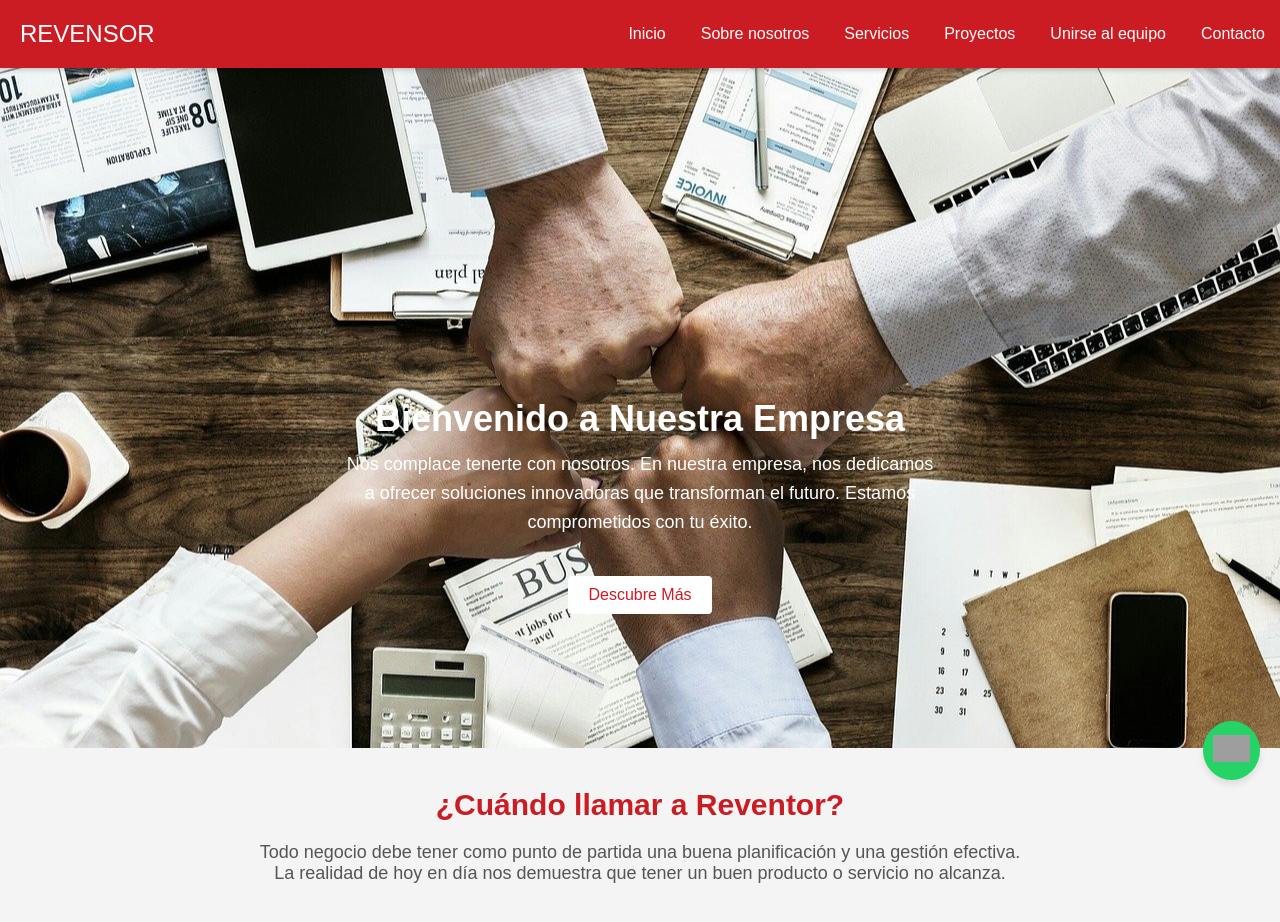
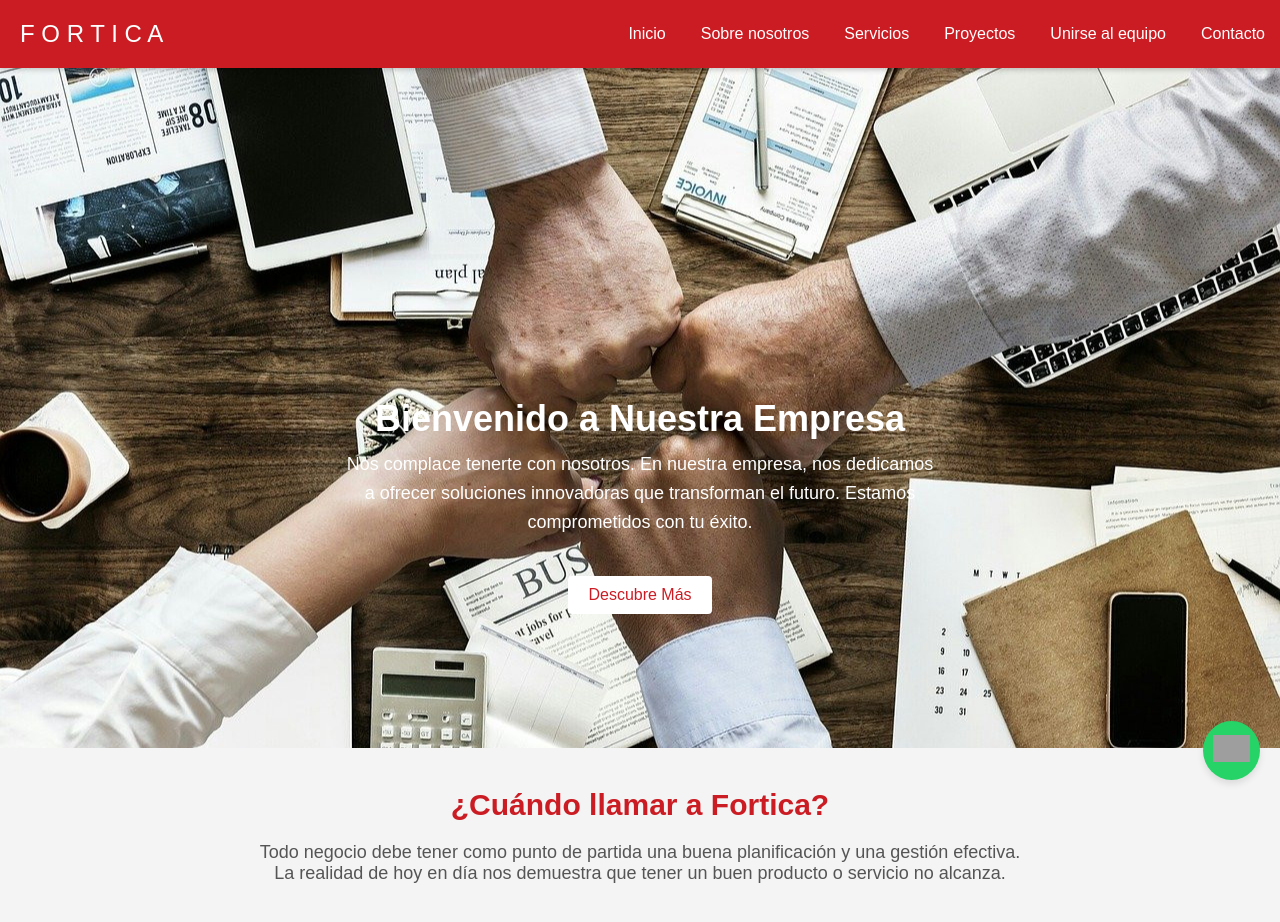
Before and after one commit to abs1cnn/FORTICA-GROUP-frontend, a React (Vite) app: page / in a window 1280 px wide. Shown: the top 922 px of the page. Built offline with nearby package versions, Linux system fonts and the light colour scheme; grey boxes are pictures that could not be loaded.

Commit message:
cambio a fortica

```diff
--- a/index.html
+++ b/index.html
@@ -2,9 +2,9 @@
 <html lang="en">
   <head>
     <meta charset="UTF-8" />
-    <link rel="icon" type="image/x-icon" href="/frontend-company/public/favicon.ico" />
+    <link rel="icon" type="image/x-icon" href="favicon.ico" />
     <meta name="viewport" content="width=device-width, initial-scale=1.0" />
-    <title>REVENSOR</title>
+    <title>FORTICA</title>
   </head>
   <body>
     <div id="root"></div>
--- a/src/Cuando-llamar/CuandoLlamarAReventor.jsx
+++ b/src/Cuando-llamar/CuandoLlamarAReventor.jsx
@@ -41,7 +41,7 @@ const CuandoLlamarAReventor = () => {
 
   return (
     <div className="container">
-      <h2 id='titulo-cuando-llamar'>¿Cuándo llamar a Reventor?</h2>
+      <h2 id='titulo-cuando-llamar'>¿Cuándo llamar a Fortica?</h2>
       <p id='descrip-cuando-llamar'>Todo negocio debe tener como punto de partida una buena
 planificación y una gestión efectiva. <br />
 La realidad de hoy en día nos demuestra que tener un buen
--- a/src/NavBar/NavBar.jsx
+++ b/src/NavBar/NavBar.jsx
@@ -11,7 +11,7 @@ function Navbar() {
   return (
     <nav className="navbar">
       <div className="navbar-brand">
-        REVENSOR
+        F O R T I C A
       </div>
       <button className="hamburger" onClick={toggleMenu}>
         ☰
```
Also changed, not shown: 1 other file (tests, documents, lock files or other folders).
